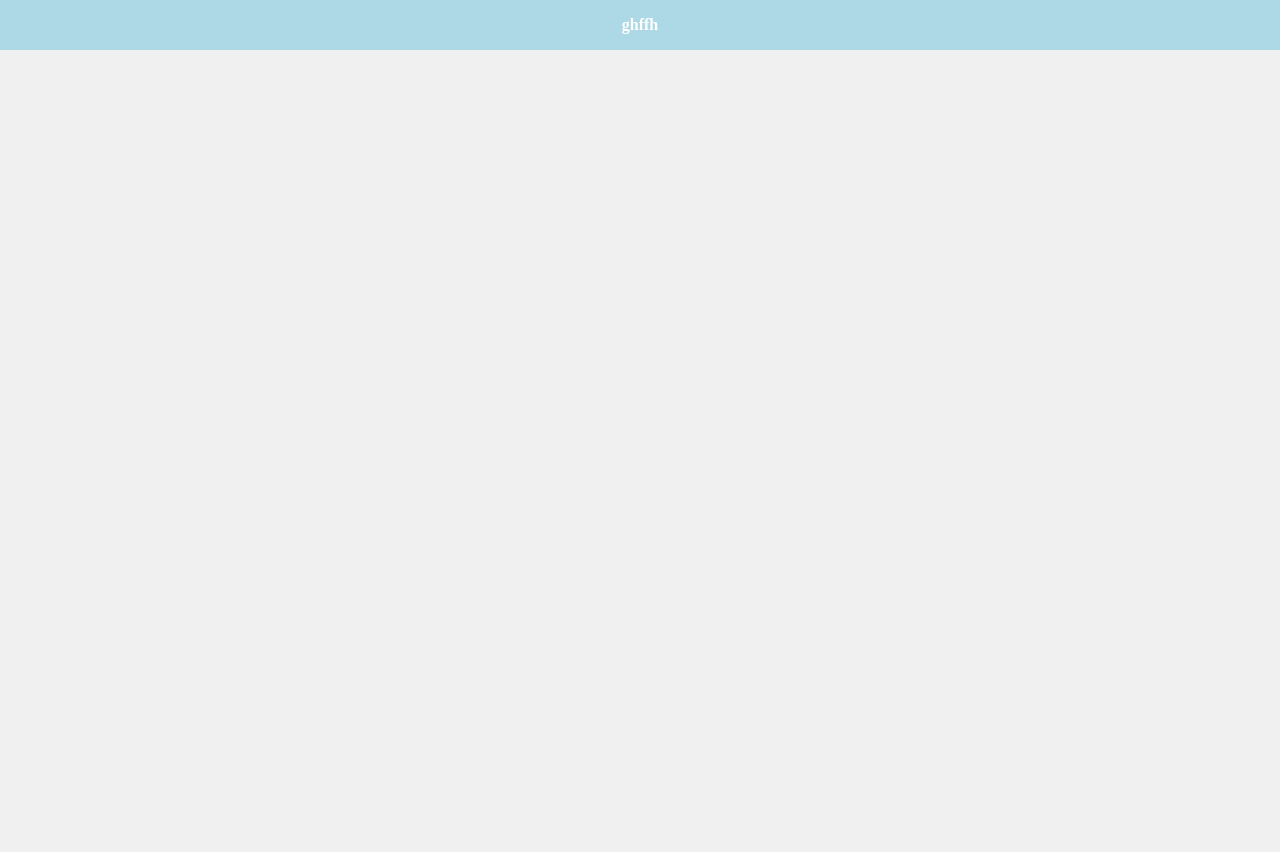
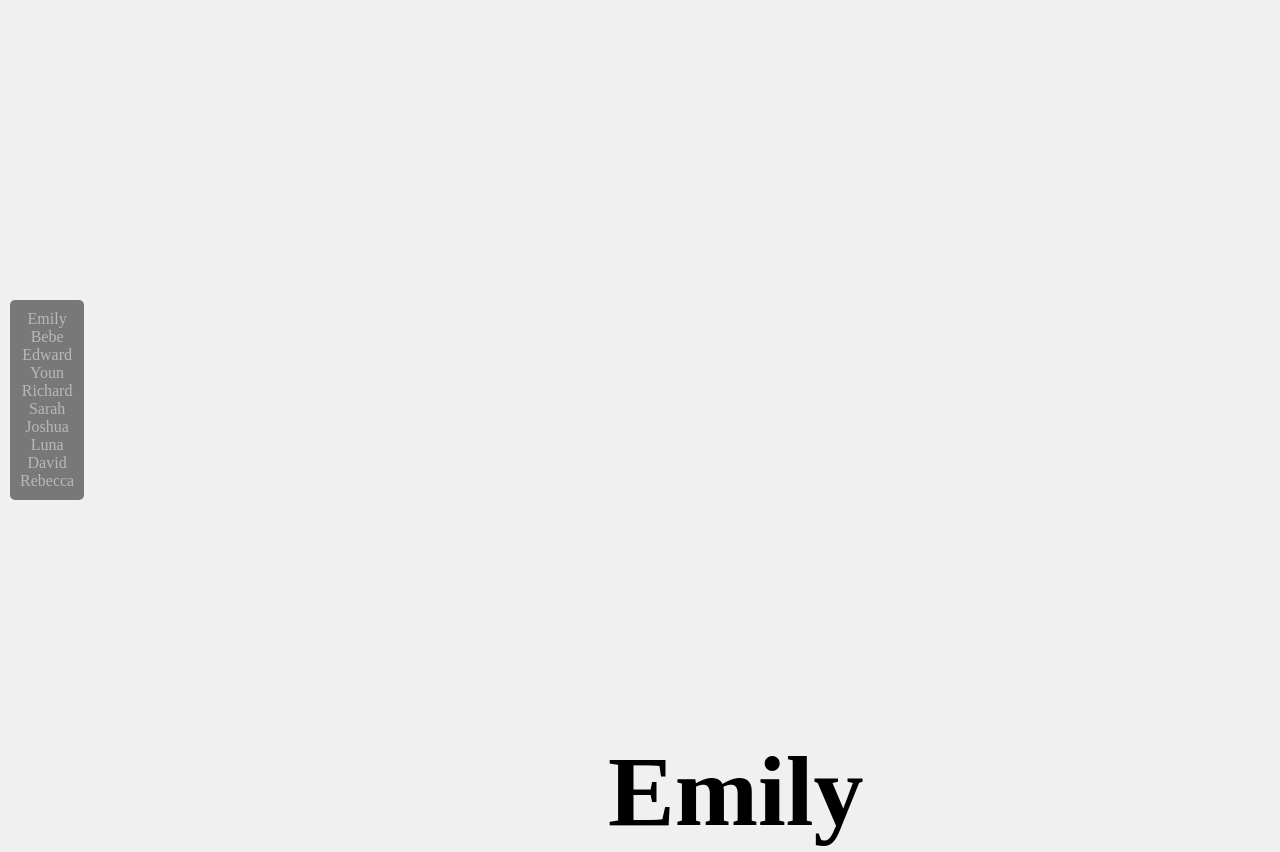
Before and after one commit to wmshoon/coachDay, a plain HTML site: page index.html in a window 1280 px wide. Shown: the top 852 px of the page. Drawn offline with Linux system fonts and the light colour scheme.

Commit message:
매뉴 이동바 제작

```diff
--- a/index.html
+++ b/index.html
@@ -7,50 +7,56 @@
     <link rel="stylesheet" href="style.css" type="text/css" />
     <title>We Love you Coach!</title>
   </head>
-  <div id="wrap">
-    <div class="mainNav">지랄</div>
-    <div class="scrollNav">ghffh</div>
+  <div class="sidebar">
+    <a href="#emily">Emily</a>
+    <a href="#bebe">Bebe</a>
+    <a href="#edward">Edward</a>
+    <a href="#youn">Youn</a>
+    <a href="#richard">Richard</a>
+    <a href="#sarah">Sarah</a>
+    <a href="#joshua">Joshua</a>
+    <a href="#luna">Luna</a>
+    <a href="#david">David</a>
+    <a href="#rebecca">Rebecca</a>
   </div>
   <body>
-    <noMeaningTagDeleateItLater>
-      <div class="weLoveYouCoach">
-        <px100></px100>
+    <div id="weLoveYouCoach">
+      <h1></h1>
     </div>
-      <div class="emily">
-        <px100>Emily</px100>
+    <div id="emily">
+      <h1>Emily</h1>
     </div>
-      <div class="bebe">
-        <px100>Bebe</px100>
+    <div id="bebe">
+      <h1>Bebe</h1>
     </div>
-      <div class="edward">
-        <px100>Edward</px100>
+    <div id="edward">
+      <h1>Edward</h1>
     </div>
-      <div class="youn">
-        <px100>Youn</px100>
+    <div id="youn">
+      <h1>Youn</h1>
     </div>
-      <div class="richard">
-        <px100>Richard</px100>
+    <div id="richard">
+      <h1>Richard</h1>
     </div>
-      <div class="sarah">
-        <px100>Sarah</px100>
+    <div id="sarah">
+      <h1>Sarah</h1>
     </div>
-      <div class="joshua">
-        <px100>Joshua</px100>
+    <div id="joshua">
+      <h1>Joshua</h1>
     </div>
-      <div class="luna">
-        <px100>Luna</px100>
+    <div id="luna">
+      <h1>Luna</h1>
     </div>
-      <div class="david">
-        <px100>David</px100>
+    <div id="david">
+      <h1>David</h1>
     </div>
-      <div class="rebecca">
-        <px100>Rebecca</px100>
+    <div id="rebecca">
+      <h1>Rebecca</h1>
     </div>
-    </noMeaningTagDeleateItLater>
   </body>
 </html>
-
-<!-- 1
+<!--
+ 1
 에믈리
 베베
 에드워드
@@ -61,4 +67,4 @@
 루나
 데이빗
 레베카
-total 10-->
+total 10 -->
--- a/style.css
+++ b/style.css
@@ -1,90 +1,78 @@
+html {
+  scroll-behavior: smooth;
+}
 body {
   background-color: rgb(240, 240, 240);
 }
-/* sidebar {
+h1 {
+  text-align: center;
+  font-size: 100px;
+}
+a {
+  text-align: center;
+  text-decoration: none;
+  color: gray;
+  transition: 0.5s;
+}
+a:hover {
+  color: rgb(9, 255, 0);
+  transform: scale(1.2, 1.2);
+}
+.sidebar {
+  display: grid;
+  grid-template-rows: repeat(10, 1fr);
+  display: grid;
+  padding: 10px;
+  top: 300px;
   left: 10px;
-  bottom: 10px;
-  top: 20px;
-  padding-right: 100px;
-  background-color: rgb(260, 250, 240);
   background-color: black;
   position: fixed;
+  border-radius: 5px;
   opacity: 0.5;
-  display: grid;
-  grid-template-rows: repeat(1fr, 10);
-  border-radius: 5px;
-  transition: top 0.2s ease-in-out;
-} */
-#wrap {
-  width: 100%;
-  height: 1000px;
+  text-decoration: none;
 }
-.mainNav {
-  width: 100%;
-  height: 40px;
-  background-color: pink;
-  text-align: center;
-  line-height: 40px;
-}
-.scrollNav {
-  width: 100%;
-  height: 50px;
-  position: absolute;
-  left: 0;
-  top: 0;
-  background-color: lightblue;
-  text-align: center;
-  line-height: 50px;
-  color: #fff;
-  font-weight: 600;
-}
-
-px100 {
-  font-size: 100px;
-}
-
 .weLoveYouCoach {
   border-bottom: 2px solid black;
   border-top: 2px solid black;
   padding: 600px;
 }
-.emily {
+#emily {
   border-bottom: 2px solid black;
   padding: 600px;
 }
-.bebe {
+#bebe {
   border-bottom: 2px solid black;
   padding: 600px;
 }
-.edward {
+#edward {
   border-bottom: 2px solid black;
   padding: 600px;
 }
-.youn {
+#youn {
   border-bottom: 2px solid black;
   padding: 600px;
 }
-.richard {
+#richard {
   border-bottom: 2px solid black;
   padding: 600px;
 }
-.sarah {
+#sarah {
   border-bottom: 2px solid black;
   padding: 600px;
 }
-.joshua {
+#joshua {
   border-bottom: 2px solid black;
   padding: 600px;
 }
-.luna {
+#luna {
   border-bottom: 2px solid black;
   padding: 600px;
 }
-.david {
+#david {
   border-bottom: 2px solid black;
   padding: 600px;
 }
-.rebecca {
+#rebecca {
   border-bottom: 2px solid black;
   padding: 600px;
 }
```
Also changed, not shown: app.js (deleted, +0 -25 lines). Lines whose indentation alone changed are shown as unchanged.
